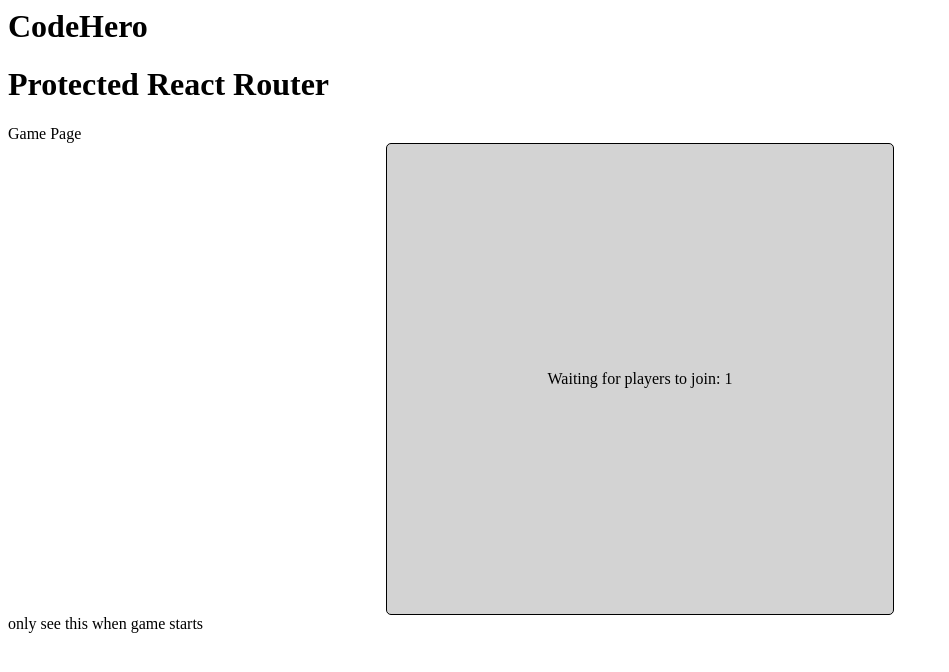
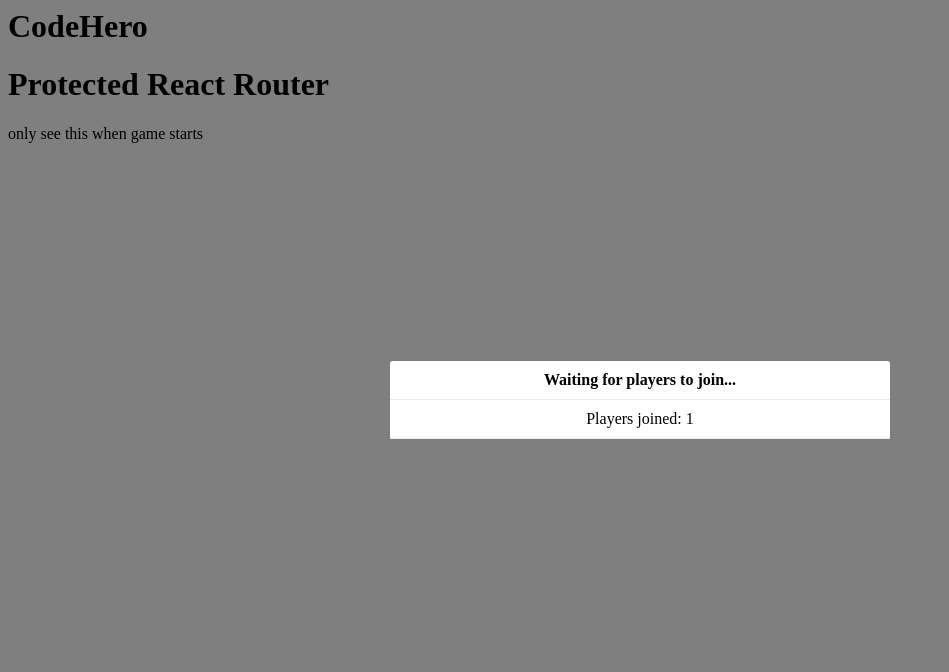
Before and after one commit to CSCodeVelocity/code-hero, a React app: page /game in a window 1280 px wide. Shown: the top 672 px of the page, without its empty margins (0-949 px from the left). Built offline with nearby package versions, Linux system fonts and the light colour scheme; no server answers.

Commit message:
created new modal file with styling. updated gamePage for conditional rendering of modal. created reducer to attempt to fix rerendering issue

```diff
--- /dev/null
+++ b/client/components/modal.jsx
@@ -0,0 +1,35 @@
+import React from "react"
+import ReactDOM from "react-dom"
+
+const Modal = ({playersJoined,countDown,setCountDown}) => {
+	if (playersJoined < 2) {
+		return (
+			<div className="modal">
+				<div className="modal-content">
+					<div className="modal-header">
+						<h4 className="modal-title">Waiting for players to join...</h4>
+					</div>
+					<div className="modal-body">
+						Players joined: {playersJoined}
+					</div>
+				</div>
+			</div>
+		)
+	} else {
+		setInterval(()=>setCountDown(countDown-1),1000)
+		return (
+			<div className="modal">
+				<div className="modal-content">
+					<div className="modal-header">
+						<h4 className="modal-title">Game will start in:</h4>
+					</div>
+					<div className="modal-body">
+						{countDown}
+					</div>
+				</div>
+			</div>
+		)
+	}
+}
+
+export default Modal;
--- a/client/components/startModal.jsx
+++ b/client/components/startModal.jsx
@@ -8,7 +8,7 @@
 
 	if (playersJoined < 2) {
 		return (
-			<div className='modal'>
+			<div className='modals'>
 				<div className='modalText'>Waiting for players to join: {playersJoined}</div>
 			</div>
 		)
--- a/client/pages/gamePage.jsx
+++ b/client/pages/gamePage.jsx
@@ -1,18 +1,40 @@
 import React, {useState} from 'react';
 import StartModal from '../components/startModal.jsx'
+import Modal from '../components/modal.jsx'
+import socket from '../utils/socket'
+
 
 const gamePage = () => {
   const [playersJoined, setPlayersJoined] = useState(1);
+  socket.on('playersJoined', (num)=>setPlayersJoined(num))
   const [players,setPlayers] = useState([{username:'',percentage:0,timeCompleted:0,totalWins:0,totalLosses:0}, {username:'',percentage:0,timeCompleted:0,totalWins:0,totalLosses:0}])
+  const [countDown, setCountDown] = useState(5)
+  console.log(countDown)
 
-  return (
-    <div>
-      <div className='gamePage'>
-        <div>Game Page</div>
-        <StartModal playersJoined={playersJoined} setPlayersJoined={setPlayersJoined}/>
+  if (playersJoined < 2 || countDown > 0) {
+		return (
+      <div>
         <div>only see this when game starts</div>
+			  <Modal playersJoined={playersJoined} countDown={countDown} setCountDown={setCountDown}/>
       </div>
-    </div>
-  );
-};
+		)
+  } else {
+    return (
+      <div>Game data here</div>
+    )
+  }
+	// } else if (countDown > 0) {
+	// 	setInterval(()=>setCountDown(countDown-1),1000)
+	// 	if (countDown > 0) {
+	// 		console.log(countDown)
+	// 		clearInterval()
+	// 		return (
+	// 			<div className='modal'>
+	// 				<div className='modalText'>Game will start in: {countDown}</div>
+	// 			</div>
+	// 		)
+	// 	}
+	// }
+}
+
 export default gamePage;
--- a/client/styles.scss
+++ b/client/styles.scss
@@ -1,15 +1,32 @@
 .modal {
-  background-color: lightgray;
-  border: 1px solid black;
-  border-radius: 5px;
-  width: 40%;
-  margin: auto;
-  height: 60%;
+  position: fixed;
+  left: 0;
+  top: 0;
+  right: 0;
+  bottom: 0;
+  background-color: rgba(0, 0, 0, 0.5);
   display: flex;
+  align-items: center;
   justify-content: center;
-  align-items: center;
 }
 
-.modalText {
+.modal-content {
+  width: 500px;
+  background-color: #fff;
+  border-radius: 3px;
   text-align: center;
 }
+
+.modal-header {
+  padding: 10px;
+}
+
+.modal-title {
+  margin: 0;
+}
+
+.modal-body {
+  padding: 10px;
+  border-top: 1px solid #eee;
+  border-bottom: 1px solid #eee;
+}
```
Also changed, not shown: client/state/reducers.js (+20 -0 lines).
